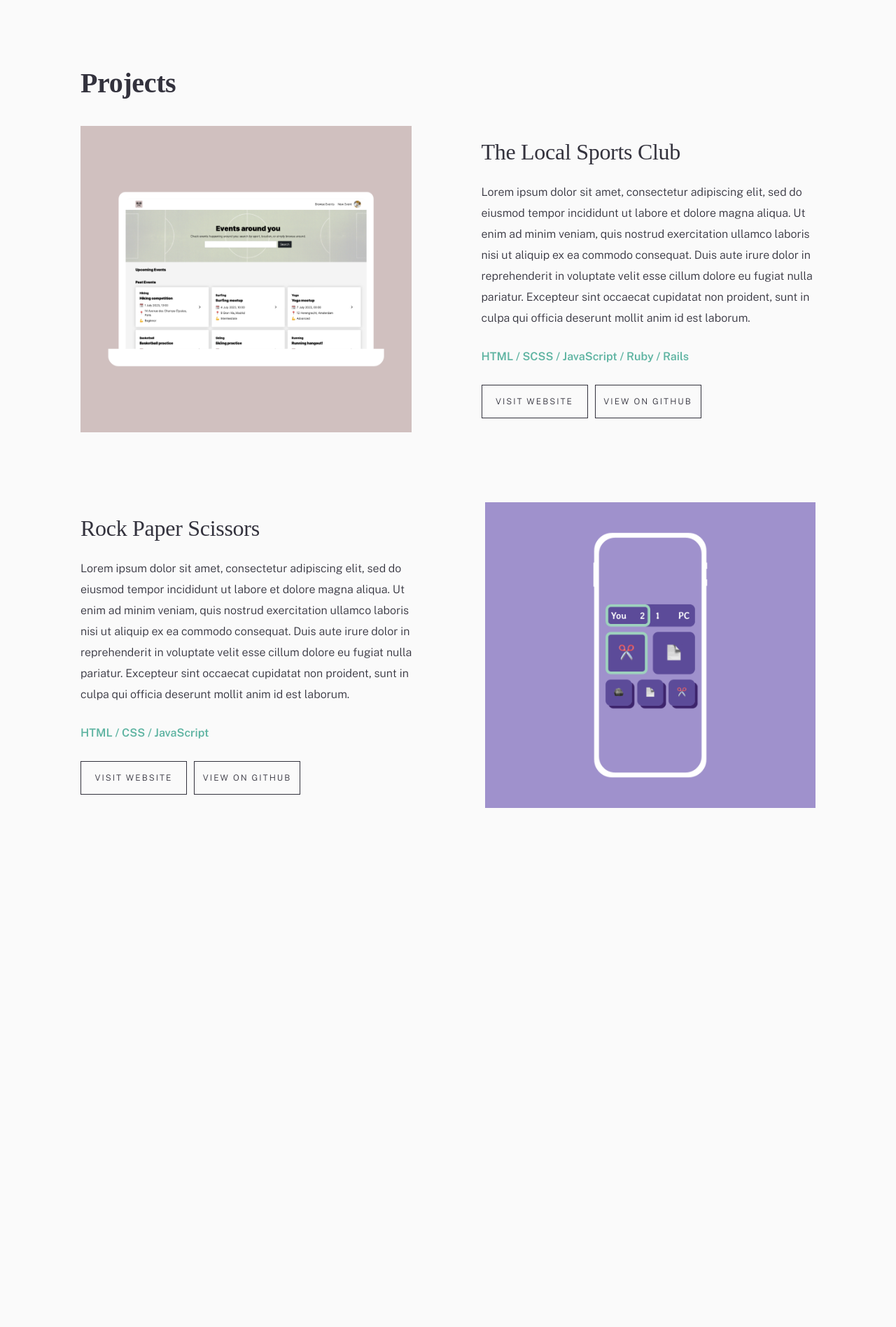
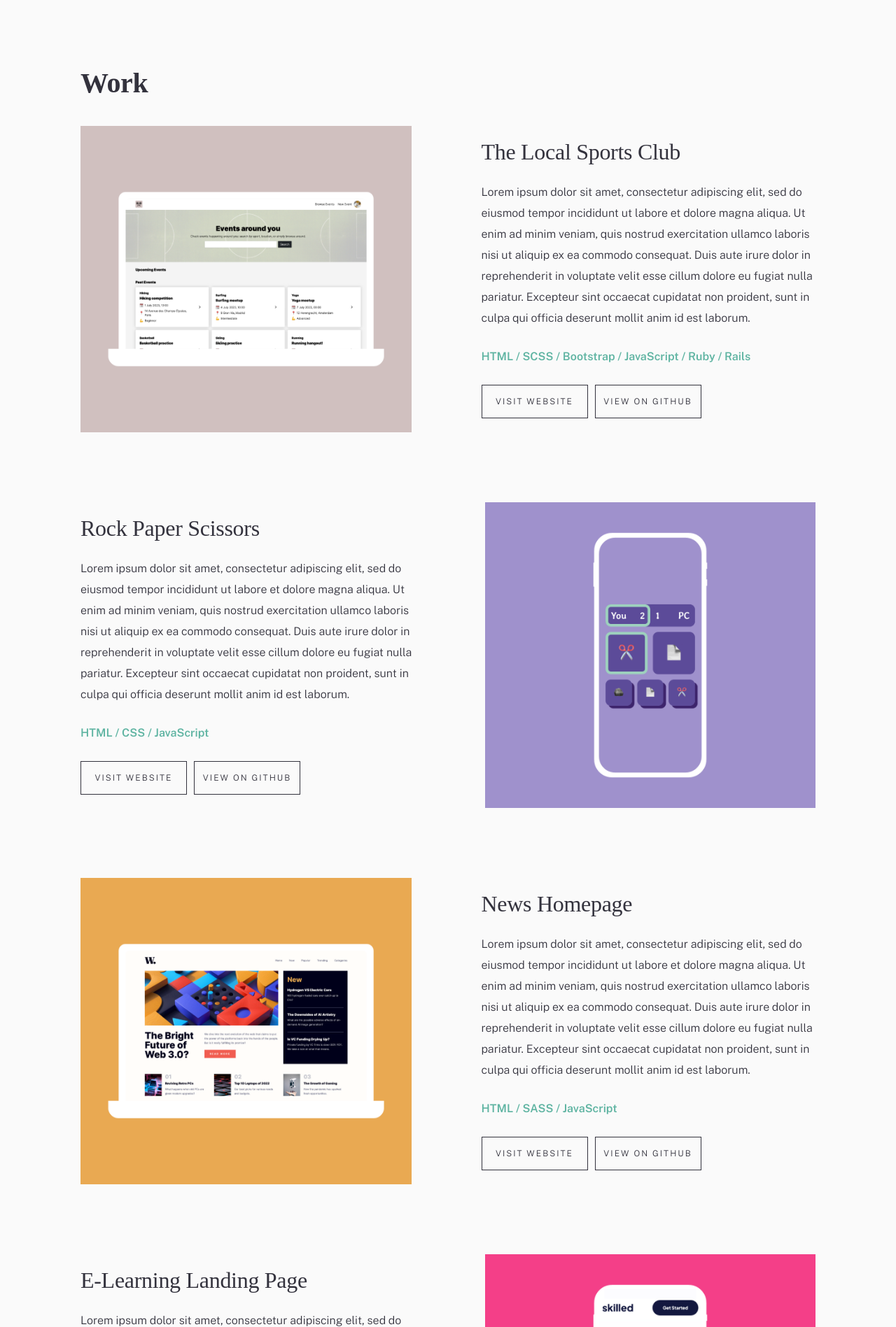
Before and after one commit to nathansoussana/portfolio, a React (Vite) app: page / in a window 1280 px wide. Shown: the part 763-2660 px from the top of the page at 70% size. Before the commit the page ends 2043 px from the top, so only its background shows below. Built offline with nearby package versions, Linux system fonts and the light colour scheme; a web font is replaced by a local one.

Commit message:
Added new project visuals, updated title, tech, and links

```diff
--- a/src/data/projects.js
+++ b/src/data/projects.js
@@ -3,7 +3,7 @@ export const projectData = [
     image: 'assets/thelocalsportsclub.png',
     title: 'The Local Sports Club',
     description: 'Lorem ipsum dolor sit amet, consectetur adipiscing elit, sed do eiusmod tempor incididunt ut labore et dolore magna aliqua. Ut enim ad minim veniam, quis nostrud exercitation ullamco laboris nisi ut aliquip ex ea commodo consequat. Duis aute irure dolor in reprehenderit in voluptate velit esse cillum dolore eu fugiat nulla pariatur. Excepteur sint occaecat cupidatat non proident, sunt in culpa qui officia deserunt mollit anim id est laborum.',
-    skills: 'HTML / SCSS / JavaScript / Ruby / Rails',
+    skills: 'HTML / SCSS / Bootstrap / JavaScript / Ruby / Rails',
     websiteBtn: 'Visit Website',
     websiteURL: 'http://www.thelocalsportsclub.com',
     githubBtn: 'View on GitHub',
@@ -18,5 +18,25 @@ export const projectData = [
     websiteURL: 'https://rock-paper-scissors-nathan-soussana.netlify.app/',
     githubBtn: 'View on GitHub',
     githubURL: 'https://github.com/nathansoussana/rock-paper-scissors',
-  }
+  },
+  {
+    image: 'assets/news.png',
+    title: 'News Homepage',
+    description: 'Lorem ipsum dolor sit amet, consectetur adipiscing elit, sed do eiusmod tempor incididunt ut labore et dolore magna aliqua. Ut enim ad minim veniam, quis nostrud exercitation ullamco laboris nisi ut aliquip ex ea commodo consequat. Duis aute irure dolor in reprehenderit in voluptate velit esse cillum dolore eu fugiat nulla pariatur. Excepteur sint occaecat cupidatat non proident, sunt in culpa qui officia deserunt mollit anim id est laborum.',
+    skills: 'HTML / SASS / JavaScript',
+    websiteBtn: 'Visit Website',
+    websiteURL: 'https://news-homepage-nathan-soussana.netlify.app/',
+    githubBtn: 'View on GitHub',
+    githubURL: 'https://github.com/nathansoussana/news-homepage',
+  },
+  {
+    image: 'assets/skilled.png',
+    title: 'E-Learning Landing Page',
+    description: 'Lorem ipsum dolor sit amet, consectetur adipiscing elit, sed do eiusmod tempor incididunt ut labore et dolore magna aliqua. Ut enim ad minim veniam, quis nostrud exercitation ullamco laboris nisi ut aliquip ex ea commodo consequat. Duis aute irure dolor in reprehenderit in voluptate velit esse cillum dolore eu fugiat nulla pariatur. Excepteur sint occaecat cupidatat non proident, sunt in culpa qui officia deserunt mollit anim id est laborum.',
+    skills: 'HTML / SASS / JavaScript / React',
+    websiteBtn: 'Visit Website',
+    websiteURL: 'https://skilled-elearning-lp-nathan-soussana.netlify.app/',
+    githubBtn: 'View on GitHub',
+    githubURL: 'https://github.com/nathansoussana/skilled-elearning-landing-page',
+  },
 ]
--- a/src/jsx/sections/Hero.jsx
+++ b/src/jsx/sections/Hero.jsx
@@ -6,9 +6,7 @@ export default function Hero() {
 
         {/* Content */}
         <div className="hero-content">
-          <h1 className="hero-content-title">
-            Nice to meet you!
-          </h1>
+          <h1 className="hero-content-title">Nice to meet you!</h1>
           <p className="hero-content-text">
             My name is Nathan Soussana. I&apos;m a front-end developer based in Zürich, Switzlerand, passionate about building clean and beautiful web apps that users love. I focus mostly on React and JavaScript.
           </p>
--- a/src/jsx/sections/Navbar.jsx
+++ b/src/jsx/sections/Navbar.jsx
@@ -16,16 +16,8 @@ const socials = socialLinks.map(social => (
 export default function Navbar() {
   return (
     <nav>
-
-      {/* Logo */}
-      <h3 className="navbar-logo">
-        nathansoussana
-      </h3>
-
-      {/* Social Links */}
-      <ul className="navbar-links">
-        {socials}
-      </ul>
+      <h3 className="navbar-logo">nathansoussana</h3>
+      <ul className="navbar-links">{socials}</ul>
     </nav>
   )
 }
--- a/src/jsx/sections/Projects.jsx
+++ b/src/jsx/sections/Projects.jsx
@@ -52,7 +52,7 @@ export default function Projects() {
   return (
     <section className="projects-section">
       <h2 className="projects-section-title">
-        Projects
+        Work
       </h2>
       <div className="projects-container">
         {projects}
```
Also changed, not shown: public/assets/news.png (added), public/assets/skilled.png (added).
